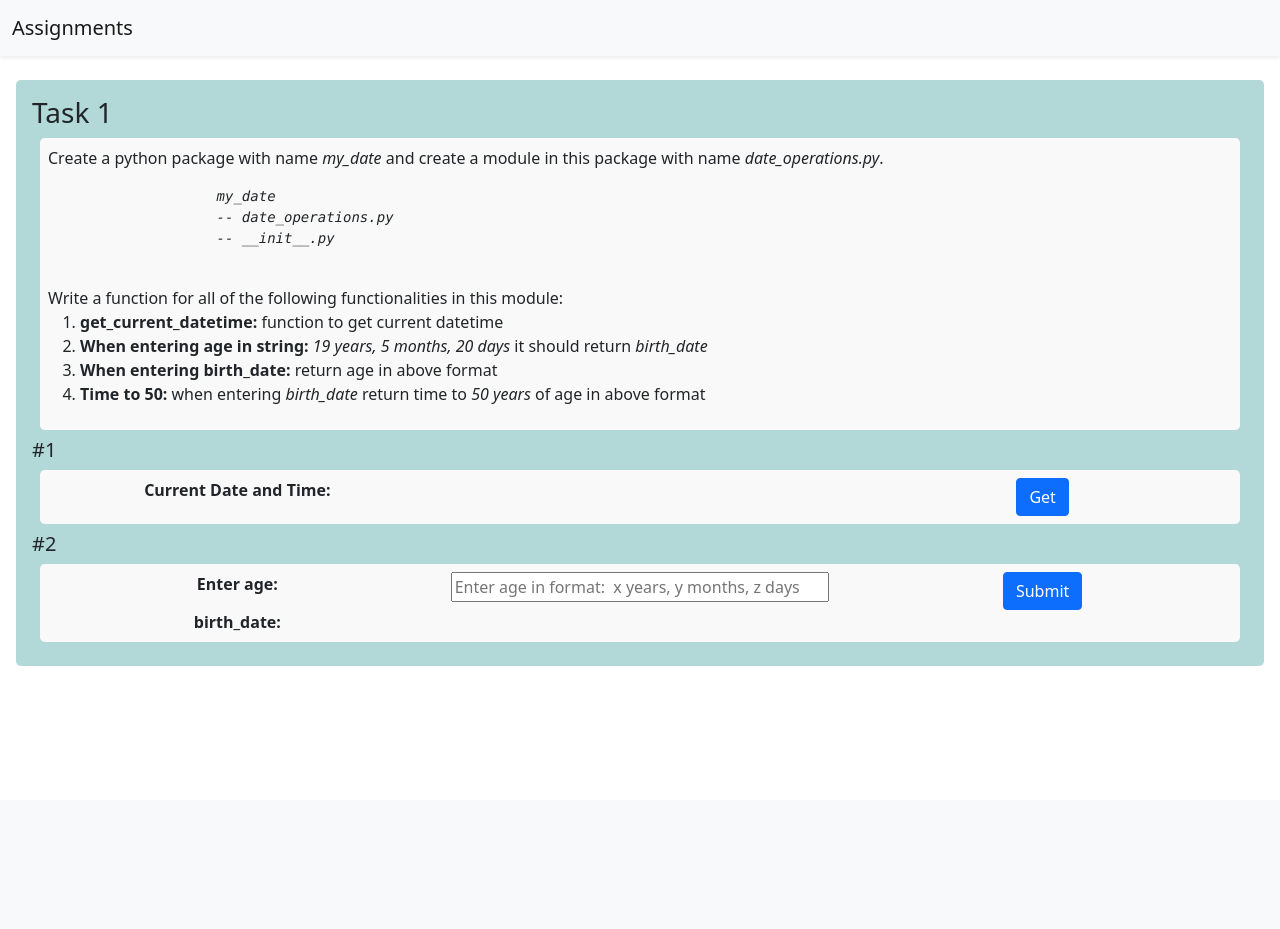
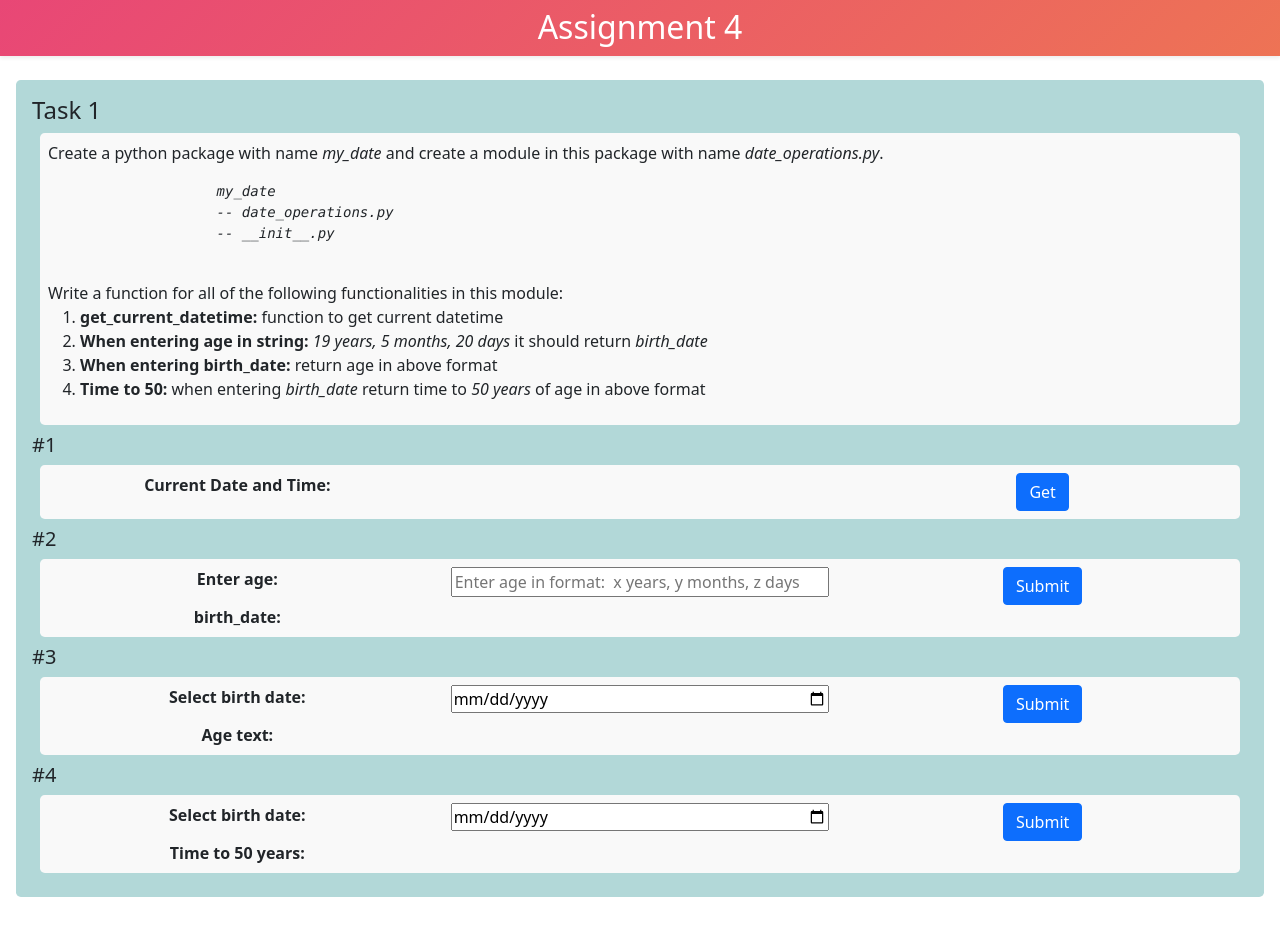
Before and after one commit to ShantanuMittalUnthinkable/Python-Training, a Django app: page /assignments/4/main in a window 1280 px wide. Before the commit the page ends 666 px from the top, so only its background shows below. Run offline with Django 3.2, Linux system fonts and the light colour scheme.

```diff
--- a/training/apps/assignment_4/templates/assignment_4/4.html
+++ b/training/apps/assignment_4/templates/assignment_4/4.html
@@ -4,9 +4,12 @@
 {% block style_scripts %}
 <link rel="stylesheet" href="{% static 'assignment_4/css/4.css' %}">
 {% endblock %}
+{% block nav_title %}
+Assignment 4
+{% endblock %}
 {% block main %}
 <div class="jumbotron">
-    <h3>Task 1</h3>
+    <h4>Task 1</h4>
     <div class="even-jumbotron" style="background-color: #f9f9f9;">
         <p>
             Create a python package with name <i>my_date</i> and create a module in this package with name <i>date_operations.py</i>.
@@ -69,7 +72,51 @@
         </div>
         <div class="row" style="text-align: center;">
             <div class="col-4"><b>birth_date:</b></div>
-            <div class="col-8" id="age_from_text"></div>
+            <div class="col-8" id="age_from_text" style="color: crimson; text-align: left;"></div>
+        </div>
+        <!-- </form> -->
+    </div>
+    <h5>#3</h5>
+    <div class="even-jumbotron" style="background-color: #f9f9f9; text-align: center;">
+        <!-- <form action="" method="post"> -->
+        <div class="row">
+            <div class="col-4">
+                <label for="">
+                    <b>Select birth date: </b>
+                </label>
+            </div>
+            <div class="col-4">
+                <input id="age_date_input" type="date" style="width: 100%;">
+            </div>
+            <div class="col-4">
+                <input class="btn btn-primary" type="submit" value="Submit" onclick="get_text_from_date()">
+            </div>
+        </div>
+        <div class="row" style="text-align: center;">
+            <div class="col-4"><b>Age text:</b></div>
+            <div class="col-8" id="text_from_age" style="color: crimson; text-align: left;"></div>
+        </div>
+        <!-- </form> -->
+    </div>
+    <h5>#4</h5>
+    <div class="even-jumbotron" style="background-color: #f9f9f9; text-align: center;">
+        <!-- <form action="" method="post"> -->
+        <div class="row">
+            <div class="col-4">
+                <label for="">
+                    <b>Select birth date: </b>
+                </label>
+            </div>
+            <div class="col-4">
+                <input id="age_date_input1" type="date" style="width: 100%;">
+            </div>
+            <div class="col-4">
+                <input class="btn btn-primary" type="submit" value="Submit" onclick="time_to_50()">
+            </div>
+        </div>
+        <div class="row" style="text-align: center;">
+            <div class="col-4"><b>Time to 50 years:</b></div>
+            <div class="col-8" id="time_to_50" style="color: crimson; text-align: left;"></div>
         </div>
         <!-- </form> -->
     </div>
@@ -99,11 +146,15 @@
         const url = "{% url 'assignments:4:age_from_text' %}";
         var dt = "";
 
-        post_data = {'age' : document.getElementById('age_text_input').value};
+        var formData = new FormData();
+        formData.append('age',document.getElementById('age_text_input').value);
 
         fetch(url, {
             method: 'POST',
-            body: JSON.stringify(post_data)
+            headers: {
+                'X-CSRFToken': '{{ csrf_token }}',
+            },
+            body: formData,
         }).then(
             response => response.json()
         ).then(
@@ -115,5 +166,58 @@
         )
 
     }
+    function get_text_from_date(){
+
+        const url = "{% url 'assignments:4:text_from_age' %}";
+        var dt = "";
+
+        console.log(document.getElementById('age_date_input').value)
+
+        var formData = new FormData();
+        formData.append('birth_date',document.getElementById('age_date_input').value);
+
+        fetch(url, {
+            method: 'POST',
+            headers: {
+                'X-CSRFToken': '{{ csrf_token }}',
+            },
+            body: formData,
+        }).then(
+            response => response.json()
+        ).then(
+            (data) => {
+                dt = data['age'];
+                var ele = document.getElementById('text_from_age');
+                ele.innerText = dt;
+            }
+        )
+    }
+    function time_to_50(){
+
+        const url = "{% url 'assignments:4:time_to_50' %}";
+        var dt = "";
+
+        console.log(document.getElementById('age_date_input1').value)
+
+        var formData = new FormData();
+        formData.append('birth_date',document.getElementById('age_date_input1').value);
+
+        fetch(url, {
+            method: 'POST',
+            headers: {
+                'X-CSRFToken': '{{ csrf_token }}',
+            },
+            body: formData,
+        }).then(
+            response => response.json()
+        ).then(
+            (data) => {
+                dt = data['age'];
+                var ele = document.getElementById('time_to_50   ');
+                ele.innerText = dt;
+            }
+        )
+
+    }
 </script>
 {% endblock %}
--- a/training/apps/assignment_4/urls.py
+++ b/training/apps/assignment_4/urls.py
@@ -1,5 +1,5 @@
 from django.urls import path
-from .views import Assignment4View, GetCurrentDateTimeView, BirthDateFromText
+from .views import Assignment4View, GetCurrentDateTimeView, BirthDateFromText, TextFromBirthDate, TimeTo50View
 
 app_name = "assignment_4"
 
@@ -7,4 +7,6 @@ urlpatterns = [
     path('main', Assignment4View.as_view(), name="main"),
     path('current-datetime', GetCurrentDateTimeView.as_view(), name="get_current_date"),
     path('age-from-text', BirthDateFromText.as_view(), name="age_from_text"),
+    path('text-from-age', TextFromBirthDate.as_view(), name="text_from_age"),
+    path('time-to-50', TimeTo50View.as_view(), name="time_to_50")
 ]
--- a/training/apps/assignment_4/views.py
+++ b/training/apps/assignment_4/views.py
@@ -1,3 +1,4 @@
+from datetime import datetime
 from django.views import View
 from django.http import JsonResponse
 from django.shortcuts import render
@@ -5,7 +6,7 @@ from django.views.decorators.csrf import csrf_exempt
 from django.utils.decorators import method_decorator
 
 
-from .my_date.date_operations import get_age_from_birth_date, get_birth_date, get_current_datetime
+from .my_date.date_operations import get_age_from_birth_date, get_birth_date, get_current_datetime, time_to_50
 
 class Assignment4View(View):
 
@@ -30,7 +31,6 @@ class GetCurrentDateTimeView(View):
 
 class BirthDateFromText(View):
 
-    @method_decorator(csrf_exempt)
     def post(self, request):
 
         return JsonResponse(
@@ -38,3 +38,33 @@ class BirthDateFromText(View):
                 'birth_date' : get_birth_date(request.POST.get('age'))
             }
         )
+
+class TextFromBirthDate(View):
+
+    def post(self, request):
+
+        birth_date = datetime.strptime(
+            request.POST.get('birth_date'),
+            "%Y-%m-%d"
+        ).date()
+
+        return JsonResponse(
+            {
+                'age' : get_age_from_birth_date(birth_date)
+            }
+        )
+
+class TimeTo50View(View):
+
+    def post(self, request):
+
+        birth_date = datetime.strptime(
+            request.POST.get('birth_date'),
+            "%Y-%m-%d"
+        ).date()
+
+        return JsonResponse(
+            {
+                'age' : time_to_50(birth_date)
+            }
+        )
--- a/training/apps/templates/apps/base.html
+++ b/training/apps/templates/apps/base.html
@@ -9,12 +9,38 @@
     {% block style_scripts %}
 
     {% endblock %}
+    <style>
+        #nav_style {
+            height: 3.5rem;
+            background: linear-gradient(-45deg,#ee7752, #e73c7e, #23a6d5, #23d5ab);
+            background-size: 400% 400%;
+            animation: bg_gradient 15s ease infinite;
+        }
+        @keyframes bg_gradient{
+            0%{
+                background-position: 0% 50%;
+            }
+            50% {
+                background-position: 100% 50%;
+            }
+            100% {
+                background-position: 0% 50%;
+            }
+        }
+    </style>
 </head>
 <body>
-    <nav class="navbar fixed-top navbar-light bg-light shadow-sm" style="height: 3.5rem;">
+    <nav class="navbar fixed-top navbar-light shadow-sm" id="nav_style">
         <div class="container-fluid">
+            <div style="width: 100%; text-align: center; color: white;">
+                <h2>
+                    {% block nav_title %}
+                        Assignments
+                    {% endblock %}
+                </h2>
+            </div>
             {% block navbar %}
-            <a class="navbar-brand test" href="#">Assignments</a>
+            <!-- <a class="navbar-brand test" href="#">Assignments</a> -->
             {% endblock %}
         </div>
     </nav>
--- a/training/training/urls.py
+++ b/training/training/urls.py
@@ -18,8 +18,10 @@ from django.conf import settings
 from django.contrib import admin
 from django.urls.conf import include
 from django.conf.urls.static import static
+from django.views.generic import TemplateView
 
 urlpatterns = [
     path('admin/', admin.site.urls),
+    path('', TemplateView.as_view(template_name='apps/home.html')),
     path('assignments/', include('apps.urls', namespace='assignments')),
 ] + static(settings.STATIC_URL, document_root=settings.STATIC_ROOT)
```
Also changed, not shown: training/apps/assignment_4/my_date/date_operations.py (+7 -7 lines), training/apps/templates/apps/home.html (added, +44 -0 lines).
